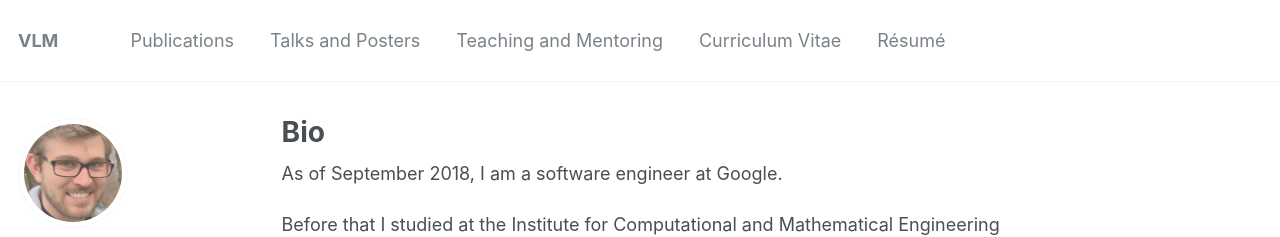
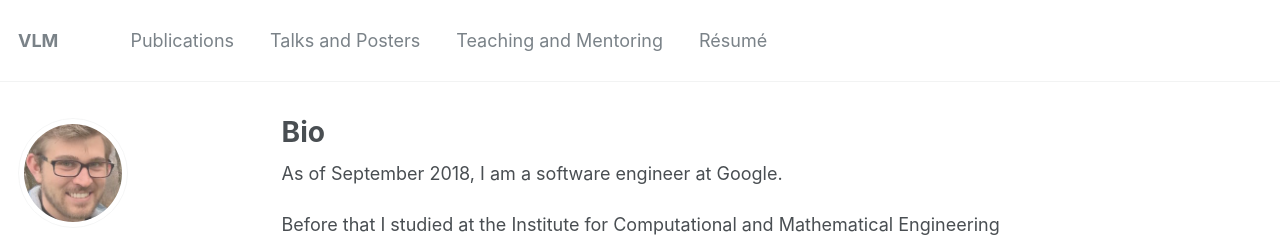
Before and after one commit to victorminden/victorminden.github.io, a Jekyll site: the page built from index.md, in a window 1280 px wide and 1243 px high. Shown: the top 237 px of the window. Built offline with Jekyll 4.4.1, drawn with Linux system fonts in a browser that asks for light colours.

Commit message:
modify docs

```diff
--- a/_data/navigation.yml
+++ b/_data/navigation.yml
@@ -9,8 +9,5 @@ main:
   - title: "Teaching and Mentoring"
     url: https://victorminden.github.io/teaching.html
 
-  - title: "Curriculum Vitae"
-    url: https://victorminden.github.io/docs/minden_cv.pdf
-
   - title: "Résumé"
     url: https://victorminden.github.io/docs/minden_resume.pdf
```
Also changed, not shown: 2 other files.
